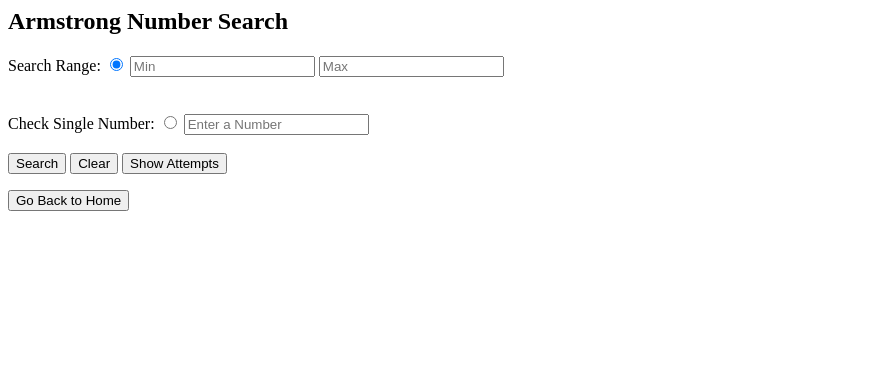
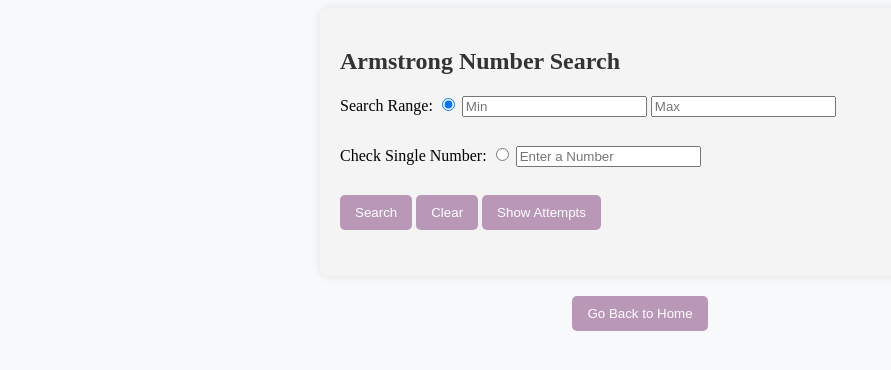
Before and after one commit to hamzakhan663/Armstrong-Playground, a Django app: page /search/ in a window 1280 px wide. Shown: the top 370 px of the page, without its empty margins (0-891 px from the left). Run offline with Django 5.2, Linux system fonts and the light colour scheme; a user stored in the database is signed in.

Commit message:
Modified and Pushed

```diff
--- a/Armstrong_Project/Armstrong_App/static/Armstrong_App/css/styles.css
+++ b/Armstrong_Project/Armstrong_App/static/Armstrong_App/css/styles.css
@@ -30,3 +30,69 @@ font-weight: 300;
     background: #F2AAb8;
     color: black
 }
+
+
+.search-container {
+    max-width: 600px;
+    margin: 0 auto;
+    padding: 20px;
+    background-color: #f4f4f4;
+    border-radius: 8px;
+    box-shadow: 0 0 10px rgba(0, 0, 0, 0.1);
+  }
+
+  .top {
+    color: #333;
+  }
+
+  form {
+    margin-top: 20px;
+  }
+
+  input[type="number"],
+  input[type="radio"],
+  button,
+  input[type="reset"],
+  a {
+    margin-bottom: 10px;
+  }
+
+  .search-btn,
+  .clear-btn,
+  .attempts-btn,
+  .back-btn {
+    background-color: #B997B7;
+    color: #fff;
+    padding: 10px 15px;
+    border: none;
+    border-radius: 5px;
+    cursor: pointer;
+  }
+
+  .search-btn:hover{
+    background: #F2AAb8;
+    color: black;
+    transition: background 0.3s ease-in-out;
+  }
+  .clear-btn:hover{
+    background: #F2AAb8;
+    color: black;
+    transition: background 0.3s ease-in-out;
+  }
+  .attempts-btn:hover{
+    background: #F2AAb8;
+    color: black;
+    transition: background 0.3s ease-in-out;
+  }
+  .back-btn:hover {
+    background: #F2AAb8;
+    color: black;
+    transition: background 0.3s ease-in-out;
+  }
+  .result-container {
+    margin-top: 20px;
+  }
+.wrapped{
+text-align: center;
+margin-top: 20px;
+}
--- a/Armstrong_Project/Armstrong_App/templates/Armstrong_App/search.html
+++ b/Armstrong_Project/Armstrong_App/templates/Armstrong_App/search.html
@@ -1,5 +1,9 @@
 {% block content %}
-  <h2>Armstrong Number Search</h2>
+{% load static%}
+<link rel="stylesheet" type="text/css" href="{% static 'Armstrong_App/css/styles.css' %}">
+
+  <div class="search-container">
+    <h2 class="top">Armstrong Number Search</h2>
 
     <form method="post" action="{% url 'search' %}" id="armstrongSearchForm">
       {% csrf_token %}
@@ -9,7 +13,7 @@
       <input type="number" id="minNumber" name="minNumber" placeholder="Min">
       <input type="number" id="maxNumber" name="maxNumber" placeholder="Max">
 
-    <br><br><br>
+      <br><br>
 
       <label for="singleInput">Check Single Number:</label>
       <input type="radio" id="singleInput" name="inputType" value="single">
@@ -17,11 +21,10 @@
 
       <br><br>
 
-    <button type="submit">Search</button>
-    <input type="reset" value="Clear" onclick="clearResults()">
-    <a href="{% url 'show_attempts' %}"><button type="button">Show Attempts</button></a>
+      <button type="submit" class="search-btn">Search</button>
+      <input type="reset" value="Clear" onclick="clearResults()" class="clear-btn">
+      <a href="{% url 'show_attempts' %}"><button type="button" class="attempts-btn">Show Attempts</button></a>
     </form>
-
 
     <div id="resultContainer">
       {% if result %}
@@ -47,7 +50,7 @@
         {% endif %}
       {% endif %}
     </div>
-
+  </div>
 
   <script>
     function clearResults() {
@@ -55,6 +58,7 @@
       document.getElementById("resultContainer").style.display = "none";
     }
   </script>
-
-  <a href="{% url 'home' %}"><button type="button">Go Back to Home</button></a>
+<div class="wrapped">
+  <a href="{% url 'home' %}"><button type="button" class="back-btn">Go Back to Home</button></a>
+</div>
 {% endblock %}
--- a/Armstrong_Project/Armstrong_App/views.py
+++ b/Armstrong_Project/Armstrong_App/views.py
@@ -128,6 +128,9 @@ def search(request):
             min_number = int(request.POST.get('minNumber', 0))
             max_number = int(request.POST.get('maxNumber', 0))
 
+            if not (min_number and max_number):
+                raise ValueError("Please provide both minimum and maximum numbers.")
+
             armstrong_numbers = [n for n in range(min_number, max_number + 1) if is_armstrong_number(n)]
 
             result = {
@@ -139,6 +142,9 @@ def search(request):
             }
         elif input_type == 'single':
             single_number = int(request.POST.get('singleNumber', 0))
+
+            if not (single_number):
+                raise ValueError("Please provide a number.")
 
             result = {
                 'single_number': single_number,
```
Also changed, not shown: Armstrong_Project/db.sqlite3. Lines whose indentation alone changed are shown as unchanged.
